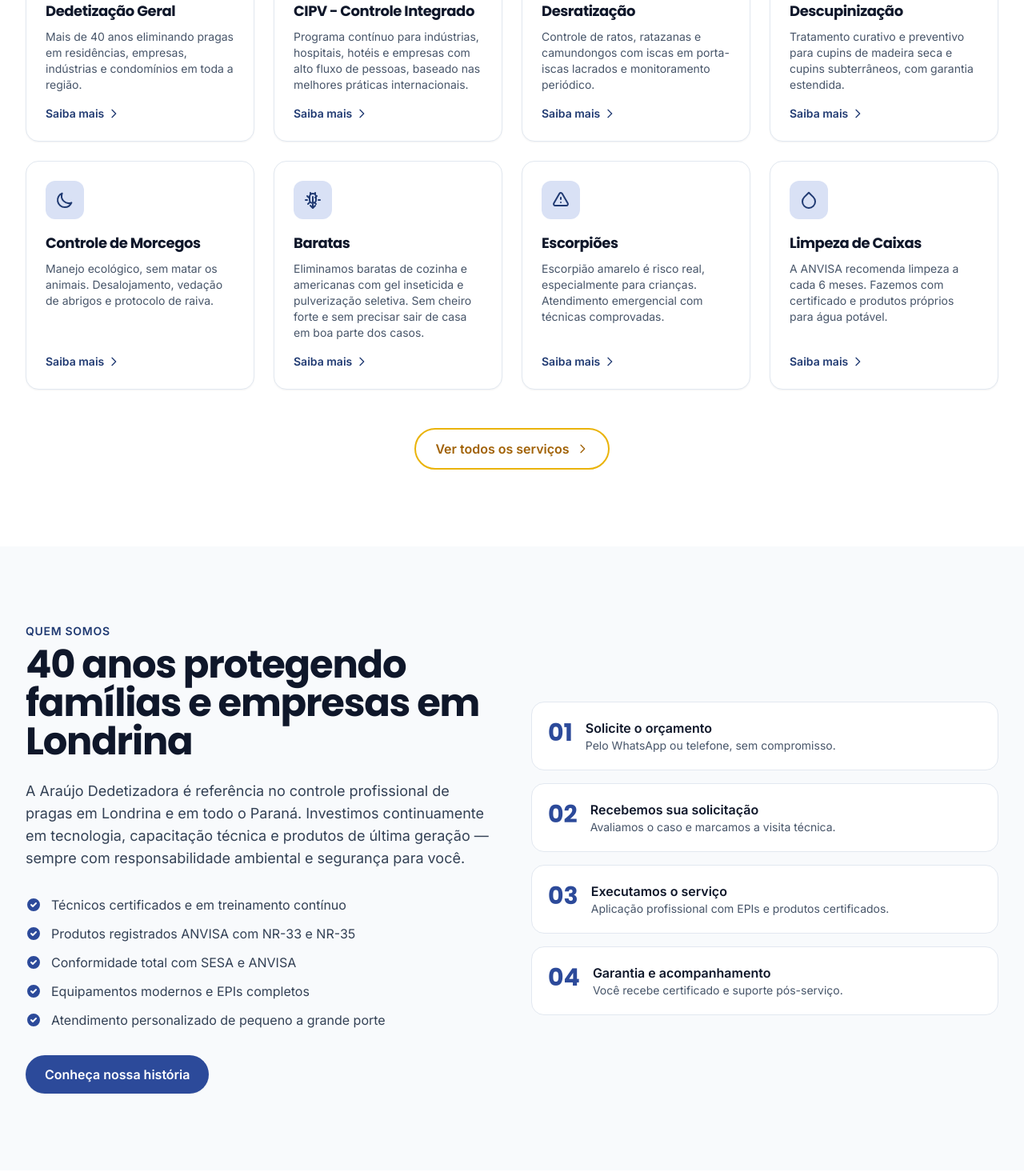
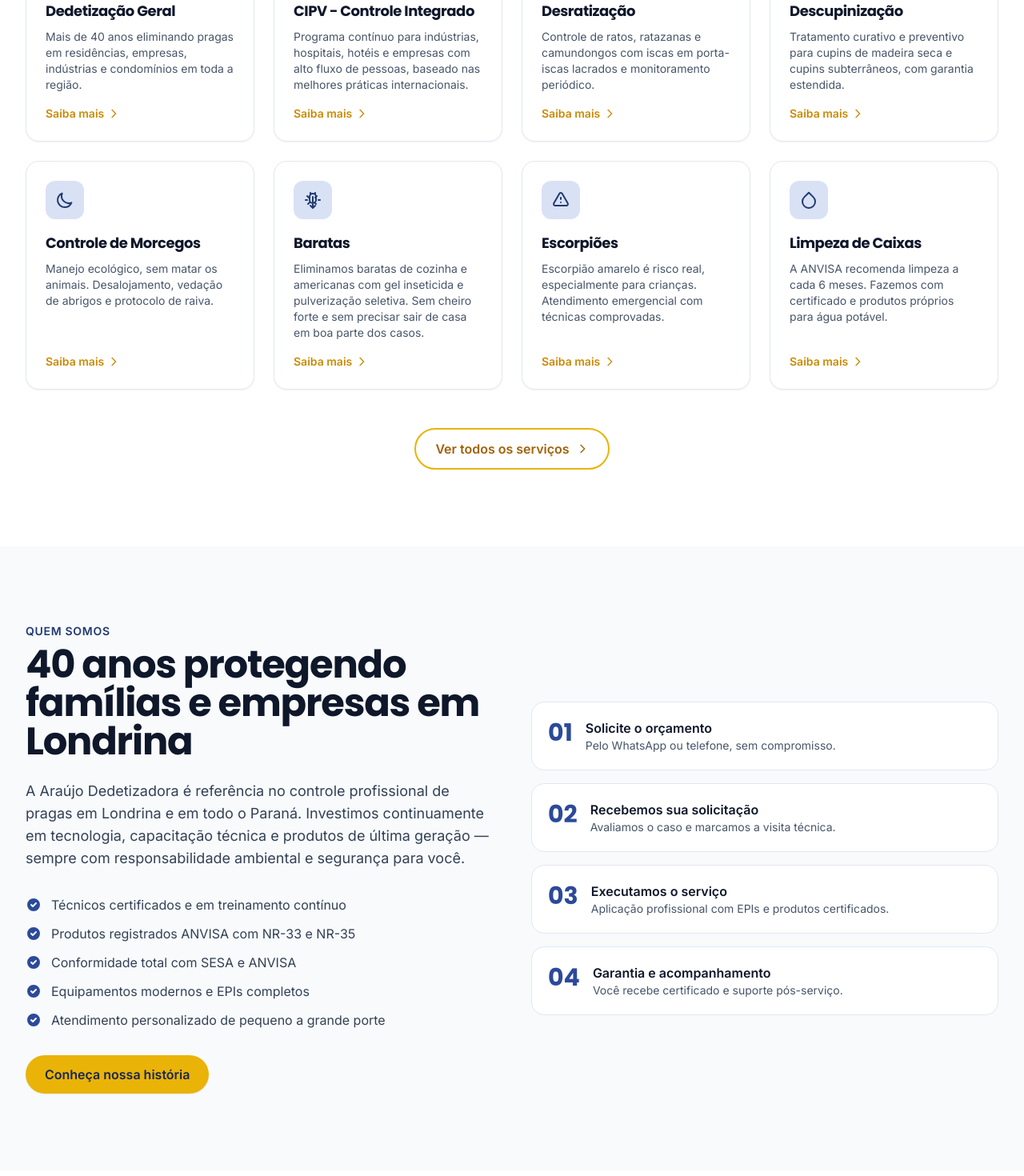
Before and after one commit to rangel2010/ddtaraujo, a Next.js app: page / in a window 1280 px wide. Shown: the part 1480-2950 px from the top of the page at 80% size. Built offline with nearby package versions, Linux system fonts and the light colour scheme; no server answers.

Commit message:
feat: botoes secundarios em amarelo (btn-primary, +40/+15k/100%, Saiba mais, categorias dropdown)

```diff
--- a/app/globals.css
+++ b/app/globals.css
@@ -23,7 +23,7 @@
 
 @layer components {
   .btn-primary {
-    @apply inline-flex items-center justify-center gap-2 rounded-full bg-brand-600 px-6 py-3 text-base font-semibold text-white shadow-sm transition hover:bg-brand-700 hover:shadow-md focus:outline-none focus:ring-2 focus:ring-brand-500 focus:ring-offset-2;
+    @apply inline-flex items-center justify-center gap-2 rounded-full bg-yellow-500 px-6 py-3 text-base font-semibold text-brand-900 shadow-sm transition hover:bg-yellow-400 hover:shadow-md focus:outline-none focus:ring-2 focus:ring-yellow-500 focus:ring-offset-2;
   }
 
   .btn-secondary {
--- a/app/page.tsx
+++ b/app/page.tsx
@@ -186,7 +186,7 @@
                 </div>
                 <h3 className="mt-4 text-lg font-bold text-ink-900 dark:text-white">{s.shortTitle}</h3>
                 <p className="mt-2 flex-1 text-sm text-ink-600 dark:text-ink-300">{s.hero.subheadline}</p>
-                <div className="mt-4 inline-flex items-center gap-1 text-sm font-semibold text-brand-700">
+                <div className="mt-4 inline-flex items-center gap-1 text-sm font-semibold text-yellow-600 dark:text-yellow-400">
                   Saiba mais
                   <svg className="h-4 w-4 transition group-hover:translate-x-1" fill="none" stroke="currentColor" viewBox="0 0 24 24"><path strokeLinecap="round" strokeLinejoin="round" strokeWidth={2} d="M9 5l7 7-7 7"/></svg>
                 </div>
--- a/app/servicos/[slug]/page.tsx
+++ b/app/servicos/[slug]/page.tsx
@@ -228,7 +228,7 @@
             {services.filter((s) => s.slug !== service.slug).slice(0, 4).map((s) => (
               <Link key={s.slug} href={`/servicos/${s.slug}`} className="card group">
                 <h3 className="font-display text-base font-bold text-ink-900 group-hover:text-brand-700 dark:text-white dark:group-hover:text-brand-400">{s.shortTitle}</h3>
-                <div className="mt-3 text-sm font-semibold text-brand-700">Saiba mais →</div>
+                <div className="mt-3 text-sm font-semibold text-yellow-600 dark:text-yellow-400">Saiba mais →</div>
               </Link>
             ))}
           </div>
--- a/app/servicos/page.tsx
+++ b/app/servicos/page.tsx
@@ -62,7 +62,7 @@
                       <p className="mt-2 text-sm text-ink-600 dark:text-ink-300">
                         {s.hero.subheadline}
                       </p>
-                      <div className="mt-4 inline-flex items-center gap-1 text-sm font-semibold text-brand-700">
+                      <div className="mt-4 inline-flex items-center gap-1 text-sm font-semibold text-yellow-600 dark:text-yellow-400">
                         Saiba mais
                         <svg className="h-4 w-4 transition group-hover:translate-x-1" fill="none" stroke="currentColor" viewBox="0 0 24 24">
                           <path strokeLinecap="round" strokeLinejoin="round" strokeWidth={2} d="M9 5l7 7-7 7" />
--- a/app/sobre/page.tsx
+++ b/app/sobre/page.tsx
@@ -42,17 +42,17 @@
           </div>
           <div className="grid gap-6">
             <div className="rounded-2xl bg-brand-50 p-8 border border-brand-100 dark:bg-brand-900/20 dark:border-brand-800">
-              <div className="font-display text-5xl font-bold text-brand-700">+40</div>
+              <div className="font-display text-5xl font-bold text-yellow-500">+40</div>
               <div className="mt-2 text-lg font-semibold text-ink-900 dark:text-white">anos de experiência</div>
               <p className="mt-2 text-sm text-ink-700 dark:text-ink-300">Acumulando conhecimento técnico desde {siteConfig.business.foundedYear} no combate às pragas urbanas mais resistentes.</p>
             </div>
             <div className="rounded-2xl bg-white border border-ink-200 p-8 dark:bg-ink-800 dark:border-ink-700">
-              <div className="font-display text-5xl font-bold text-brand-700">+15k</div>
+              <div className="font-display text-5xl font-bold text-yellow-500">+15k</div>
               <div className="mt-2 text-lg font-semibold text-ink-900 dark:text-white">clientes atendidos</div>
               <p className="mt-2 text-sm text-ink-700 dark:text-ink-300">Residências, comércios, indústrias e condomínios em Londrina e todo o Paraná.</p>
             </div>
             <div className="rounded-2xl bg-white border border-ink-200 p-8 dark:bg-ink-800 dark:border-ink-700">
-              <div className="font-display text-5xl font-bold text-brand-700">100%</div>
+              <div className="font-display text-5xl font-bold text-yellow-500">100%</div>
               <div className="mt-2 text-lg font-semibold text-ink-900 dark:text-white">credenciados</div>
               <p className="mt-2 text-sm text-ink-700 dark:text-ink-300">ANVISA, IAP, SESA e responsabilidade técnica de profissional habilitado (CRQ).</p>
             </div>
--- a/components/Header.tsx
+++ b/components/Header.tsx
@@ -54,7 +54,7 @@
                 <div className="columns-3 gap-x-8">
                   {Object.entries(groupedServices).map(([cat, items]) => (
                     <div key={cat} className="break-inside-avoid mb-5">
-                      <div className="mb-2 text-xs font-semibold uppercase tracking-wider text-brand-700">{categoryLabels[cat as keyof typeof categoryLabels]}</div>
+                      <div className="mb-2 text-xs font-semibold uppercase tracking-wider text-yellow-600">{categoryLabels[cat as keyof typeof categoryLabels]}</div>
                       <ul className="space-y-1">
                         {items.map((s) => (
                           <li key={s.slug}>
```
